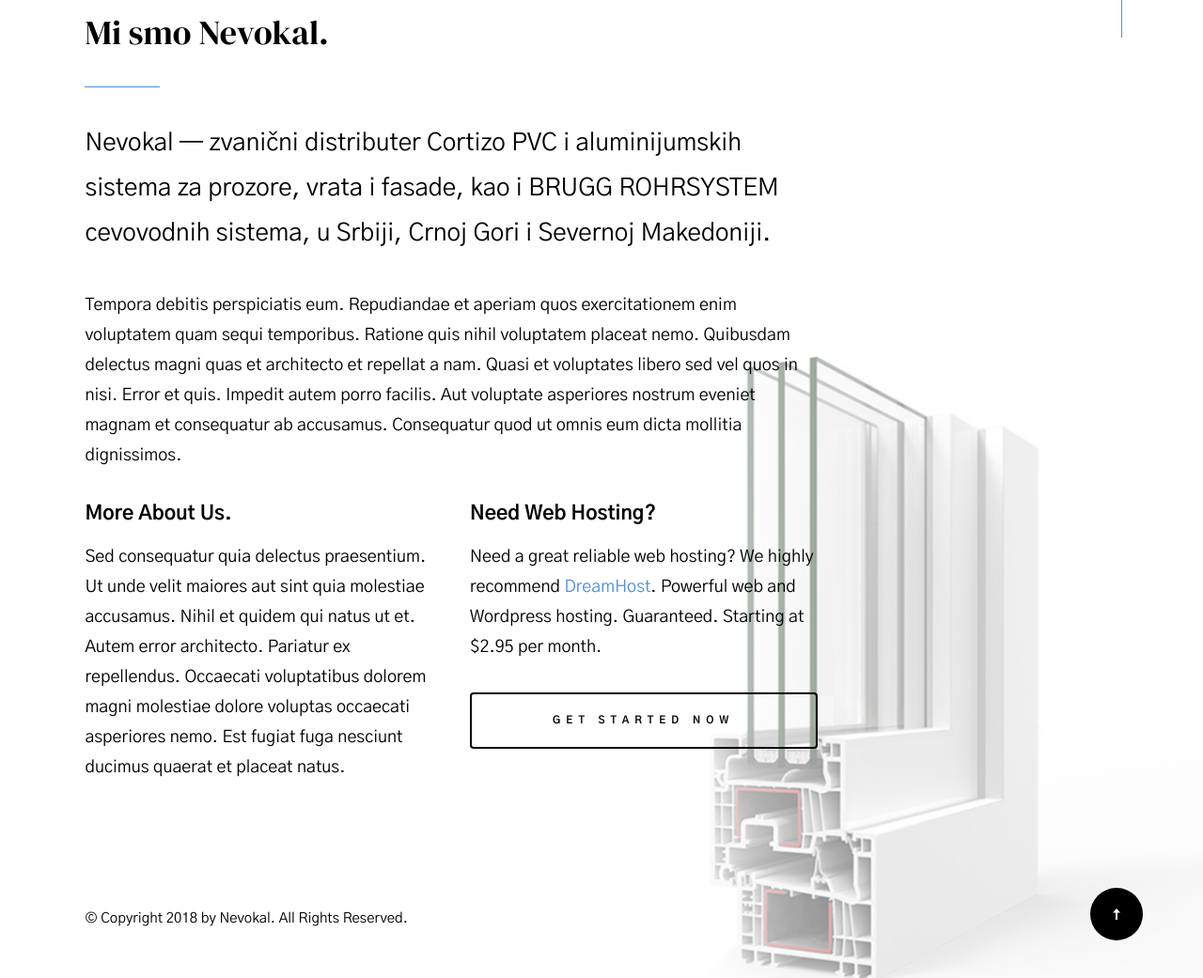
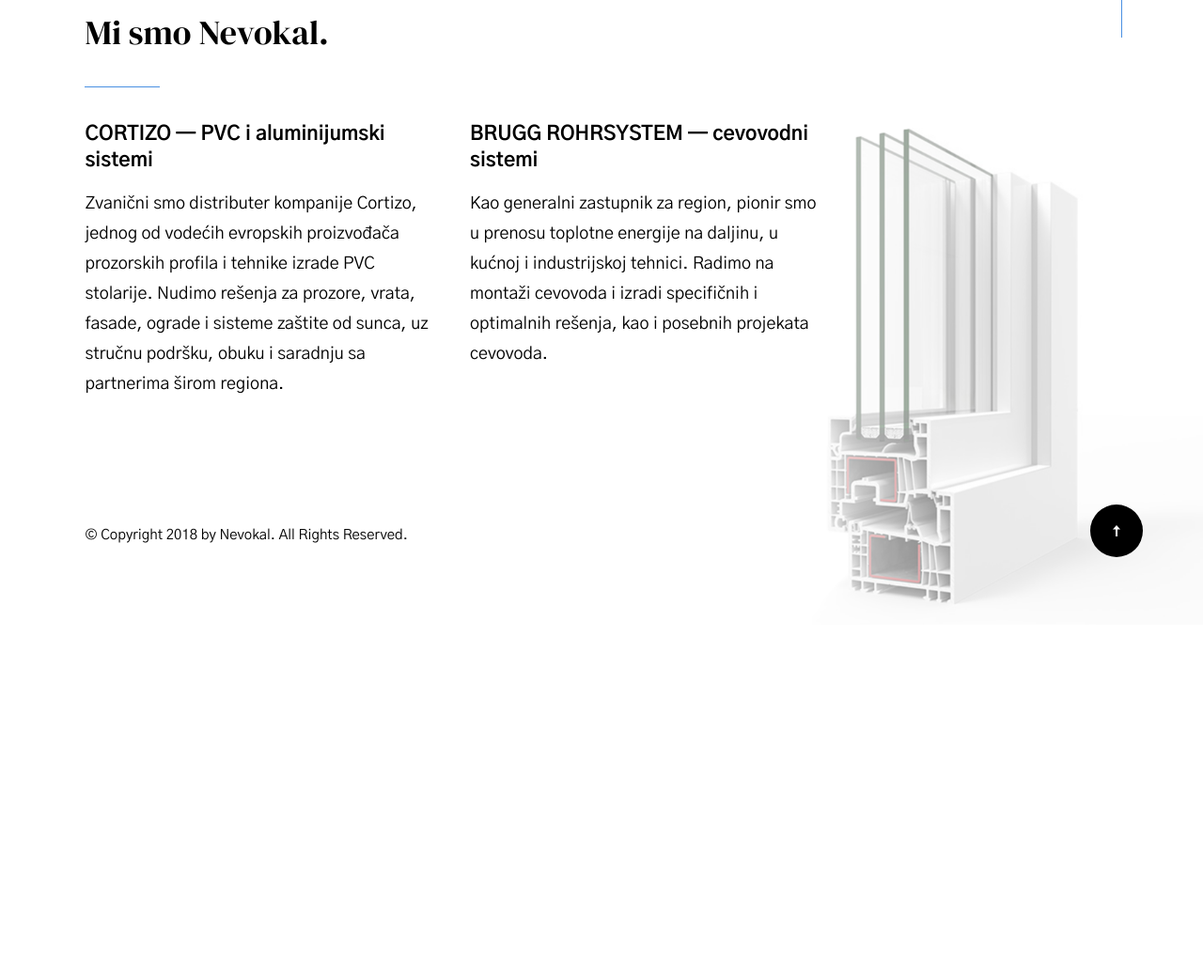
Before and after one commit to Podmorski/Nevokal, a plain HTML site: page index.html in a window 1280 px wide. Shown: the part 980-2021 px from the top of the page at 94% size. After the commit the page ends 1645 px from the top, so only its background shows below. Drawn offline with Linux system fonts and the light colour scheme.

Commit message:
Remove lead paragraph and update About section with CORTIZO and BRUGG ROHRSYSTEM content

```diff
--- a/index.html
+++ b/index.html
@@ -179,39 +179,18 @@
 
                         <div class="row">
                             <div class="column">
-                                <p class="lead">
-                                Nevokal — zvanični distributer Cortizo PVC i aluminijumskih sistema za prozore, vrata i fasade,
-                                kao i BRUGG ROHRSYSTEM cevovodnih sistema, u Srbiji, Crnoj Gori i Severnoj Makedoniji.
-                                </p>
-
-                                <p>
-                                Tempora debitis perspiciatis eum. Repudiandae et aperiam quos exercitationem
-                                enim voluptatem quam sequi temporibus. Ratione quis nihil voluptatem placeat
-                                nemo. Quibusdam delectus magni quas et architecto et repellat a nam.
-                                Quasi et voluptates libero sed vel quos in nisi. Error et quis. Impedit autem
-                                porro facilis. Aut voluptate asperiores nostrum eveniet magnam et consequatur
-                                ab accusamus. Consequatur quod ut omnis eum dicta mollitia dignissimos.
-                                </p>
-
                                 <div class="row">
                                     <div class="column large-6 tab-full">
-                                        <h4>More About Us.</h4>
+                                        <h4>CORTIZO — PVC i aluminijumski sistemi</h4>
                                         <p>
-                                        Sed consequatur quia delectus praesentium. Ut unde velit maiores aut sint
-                                        quia molestiae accusamus. Nihil et quidem qui natus ut et. Autem error
-                                        architecto. Pariatur ex repellendus. Occaecati voluptatibus dolorem magni
-                                        molestiae dolore voluptas occaecati asperiores nemo. Est fugiat fuga nesciunt
-                                        ducimus quaerat et placeat natus.
+                                        Zvanični smo distributer kompanije Cortizo, jednog od vodećih evropskih proizvođača prozorskih profila i tehnike izrade PVC stolarije. Nudimo rešenja za prozore, vrata, fasade, ograde i sisteme zaštite od sunca, uz stručnu podršku, obuku i saradnju sa partnerima širom regiona.
                                         </p>
                                     </div>
                                     <div class="column large-6 tab-full">
-                                        <h4>Need Web Hosting?</h4>
+                                        <h4>BRUGG ROHRSYSTEM — cevovodni sistemi</h4>
                                         <p>
-                                        Need a great reliable web hosting?
-                                        We highly recommend <a href="https://www.dreamhost.com/r.cgi?287326">DreamHost</a>.
-                                        Powerful web and Wordpress hosting. Guaranteed. Starting at $2.95 per month.
+                                        Kao generalni zastupnik za region, pionir smo u prenosu toplotne energije na daljinu, u kućnoj i industrijskoj tehnici. Radimo na montaži cevovoda i izradi specifičnih i optimalnih rešenja, kao i posebnih projekata cevovoda.
                                         </p>
-                                        <a href="https://www.dreamhost.com/r.cgi?287326" class="btn btn--stroke h-full-width">Get Started Now</a>
                                     </div>
                                 </div>
                             </div>
```
